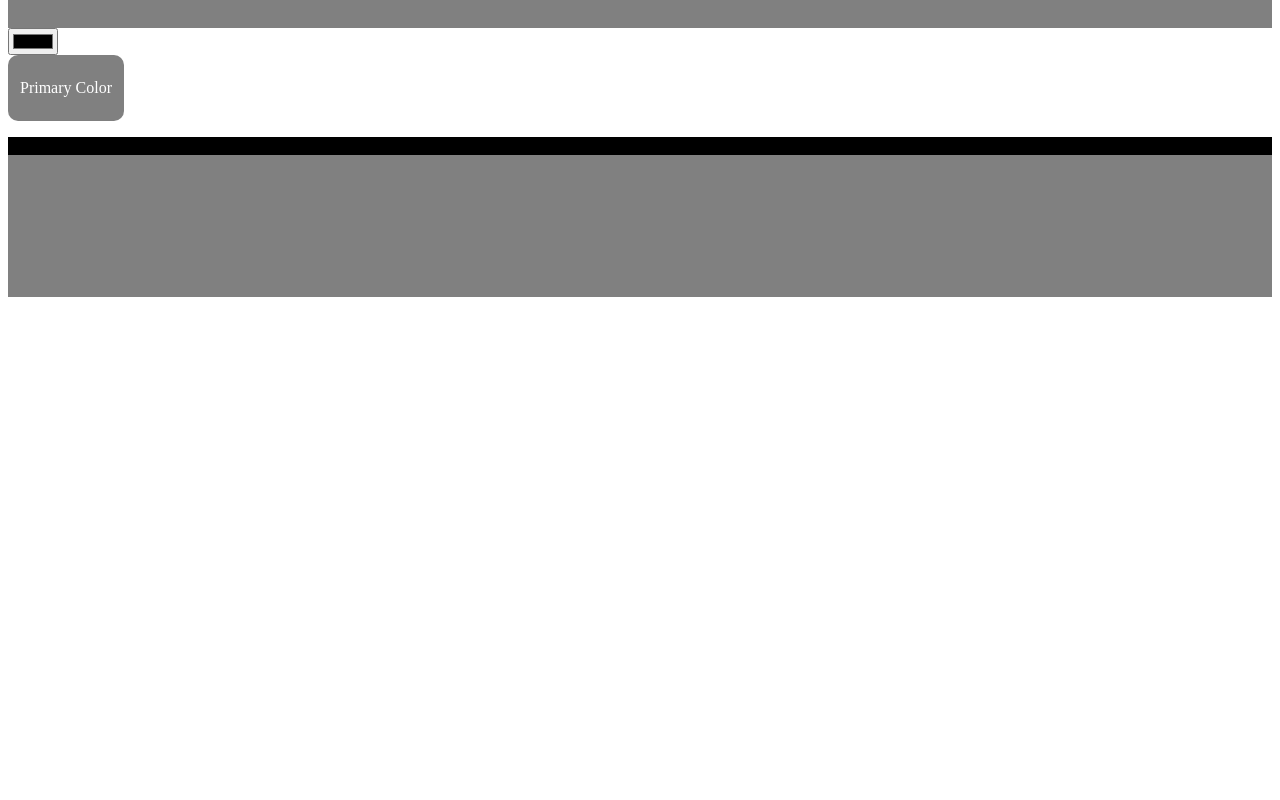
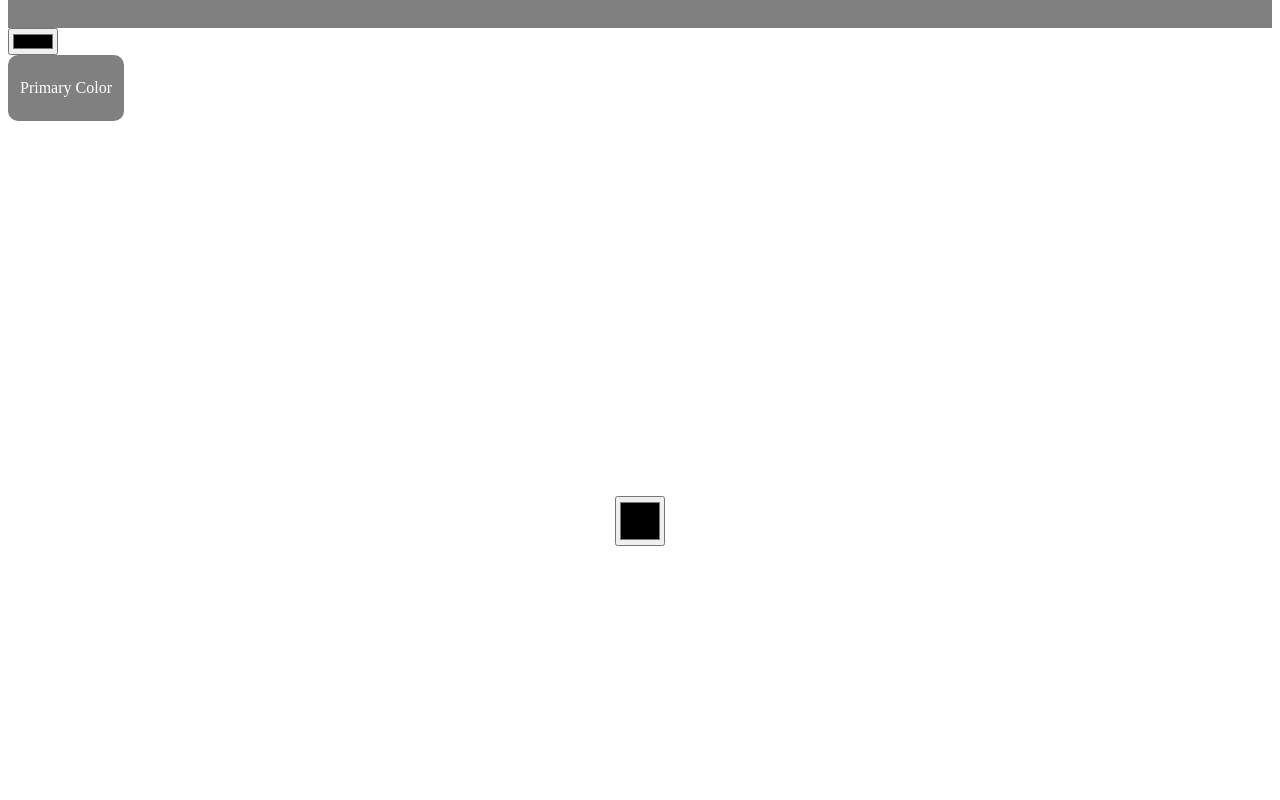
Before and after one commit to Lexsak/angular-learning, an Angular app: page / in a window 1280 px wide. Shown: the part 500-1300 px from the top of the page. Before the commit the page ends 805 px from the top, so only its background shows below. Built offline with nearby package versions, Linux system fonts and the light colour scheme.

Commit message:
coraz blizej

```diff
--- a/src/app/layouts/change-color/change-color.component.css
+++ b/src/app/layouts/change-color/change-color.component.css
@@ -7,3 +7,10 @@
     border-radius: 10px;
     cursor: pointer;
 }
+
+#colorPickerContainer {
+            display: flex;
+            align-items: center;
+            justify-content: center;
+            height: 100vh;
+        }
--- a/src/app/layouts/change-color/change-color.component.html
+++ b/src/app/layouts/change-color/change-color.component.html
@@ -4,3 +4,7 @@
 <div class="choose-btn" [style.background-color]="color">
     <p>Primary Color</p>
 </div>
+
+<div id="colorPickerContainer">
+    <input type="color" id="colorPicker" style="width: 50px; height: 50px;">
+</div>
```
